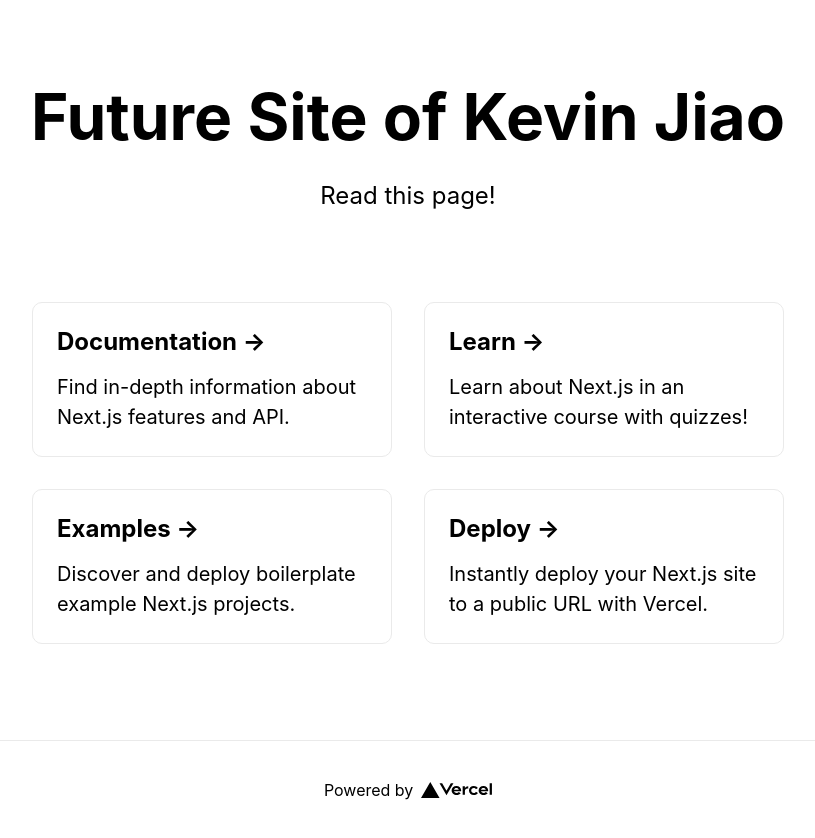
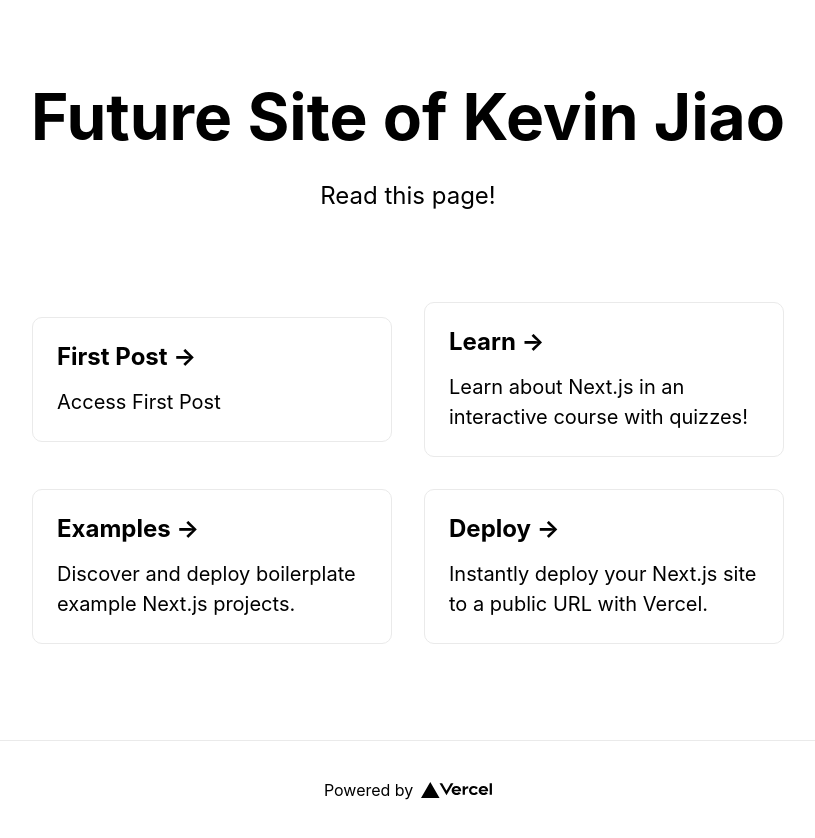
Before and after one commit to KXJiao/KXJiao.github.io, a Next.js app: page / in a window 1280 px wide. Shown: the whole page, without its empty margins (232-1047 px from the left). Built offline with nearby package versions, Linux system fonts and the light colour scheme.

Commit message:
Modify card to point to first post

```diff
--- a/pages/index.tsx
+++ b/pages/index.tsx
@@ -22,9 +22,9 @@ export default function Home() {
         </p>
 
         <div className="grid">
-          <a href="https://nextjs.org/docs" className="card">
-            <h3>Documentation &rarr;</h3>
-            <p>Find in-depth information about Next.js features and API.</p>
+          <a href="/posts/first-post" className="card">
+            <h3>First Post &rarr;</h3>
+            <p>Access First Post</p>
           </a>
 
           <a href="https://nextjs.org/learn" className="card">
```
